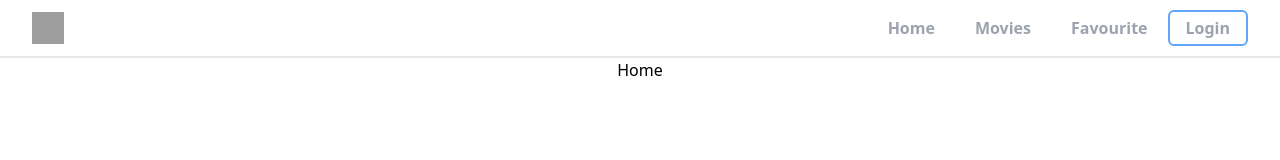
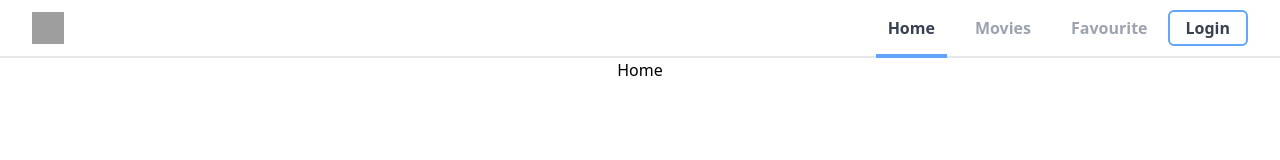
Before and after one commit to PiyushSinha0526/Moviezzzz, a React (Vite) app: page / in a window 1280 px wide. Shown: the top 160 px of the page. Built offline with nearby package versions, Linux system fonts and the light colour scheme; no server answers; grey boxes are pictures that could not be loaded.

Commit message:
fixed: navbar active link

```diff
--- a/src/App.jsx
+++ b/src/App.jsx
@@ -9,7 +9,7 @@ function App() {
     <div className="App">
       <Navbar/>
       <Routes>
-        <Route path="/" element={<Home/>}/>
+        <Route exact path="/" element={<Home/>}/>
         <Route path="/movies" element={<Movies/>}/>
         <Route path="/favourite" element={<Favourite/>}/>
         <Route path="/details/:id" element={<Details/>}/>
--- a/src/components/Navbar/Nav.jsx
+++ b/src/components/Navbar/Nav.jsx
@@ -4,9 +4,6 @@ import { NavLink } from "react-router-dom";
 
 function Nav() {
   const [isOpen, setIsOpen] = useState(false);
-
-  const navLinkStyle = `text-gray-400 font-bold hover:text-black px-3 py-2 rounded-md text-base relative after:absolute after:-bottom-[0.6rem] after:left-0 after:w-0 after:h-1 after:bg-blue-400 after:hover:w-full after:transition-width after:delay-50 ease-in-out`;
-
   return (
     <div>
       <nav className="bg-transparent border-b-2">
@@ -22,15 +19,15 @@ function Nav() {
               </div>
               <div className="hidden md:flex items-center">
                 <div className="ml-10 flex items-baseline space-x-4">
-                  <NavLink to="/" className={navLinkStyle}>
+                  <NavLink to="/" className="navLinkLarge">
                     Home
                   </NavLink>
 
-                  <NavLink to="movies" className={navLinkStyle}>
+                  <NavLink to="movies" className="navLinkLarge">
                     Movies
                   </NavLink>
 
-                  <NavLink to="favourite" className={navLinkStyle}>
+                  <NavLink to="favourite" className="navLinkLarge">
                     Favourite
                   </NavLink>
                 </div>
@@ -103,9 +100,9 @@ function Nav() {
           leaveFrom="opacity-100 scale-100"
           leaveTo="opacity-0 scale-95"
         >
-          {(ref) => (
+          {
             <div className="md:hidden" id="mobile-menu">
-              <div ref={ref} className="px-2 pt-2 pb-3 space-y-1 sm:px-3">
+              <div className="px-2 pt-2 pb-3 space-y-1 sm:px-3">
                 <NavLink
                   to="/"
                   className={
@@ -129,11 +126,11 @@ function Nav() {
                   Favourites
                 </NavLink>
                 <NavLink className="text-white bg-blue-400 hover:text-blue-400 hover:bg-gray-700 block px-3 py-2 rounded-md text-base font-medium">
-                    Login
-                  </NavLink>
+                  Login
+                </NavLink>
               </div>
             </div>
-          )}
+          }
         </Transition>
       </nav>
     </div>
--- a/src/index.css
+++ b/src/index.css
@@ -1,3 +1,21 @@
 @tailwind base;
 @tailwind components;
 @tailwind utilities;
+
+@layer components {
+    .navLinkLarge {
+        @apply text-gray-400 font-bold px-3 py-2 rounded-md text-base relative hover:text-gray-700 after:absolute after:-bottom-[0.6rem] after:left-0 after:w-0 after:h-1 after:bg-blue-400 after:hover:w-full after:transition-width ease-in-out
+    }
+}
+
+.active {
+    color: rgb(55 65 81);
+}
+.active::after {
+    display: absolute;
+    bottom: -0.6rem;
+    left: 0;
+    height: 0.25rem;
+    background-color: rgb(96 165 250);
+    width: 100%;
+}
```
